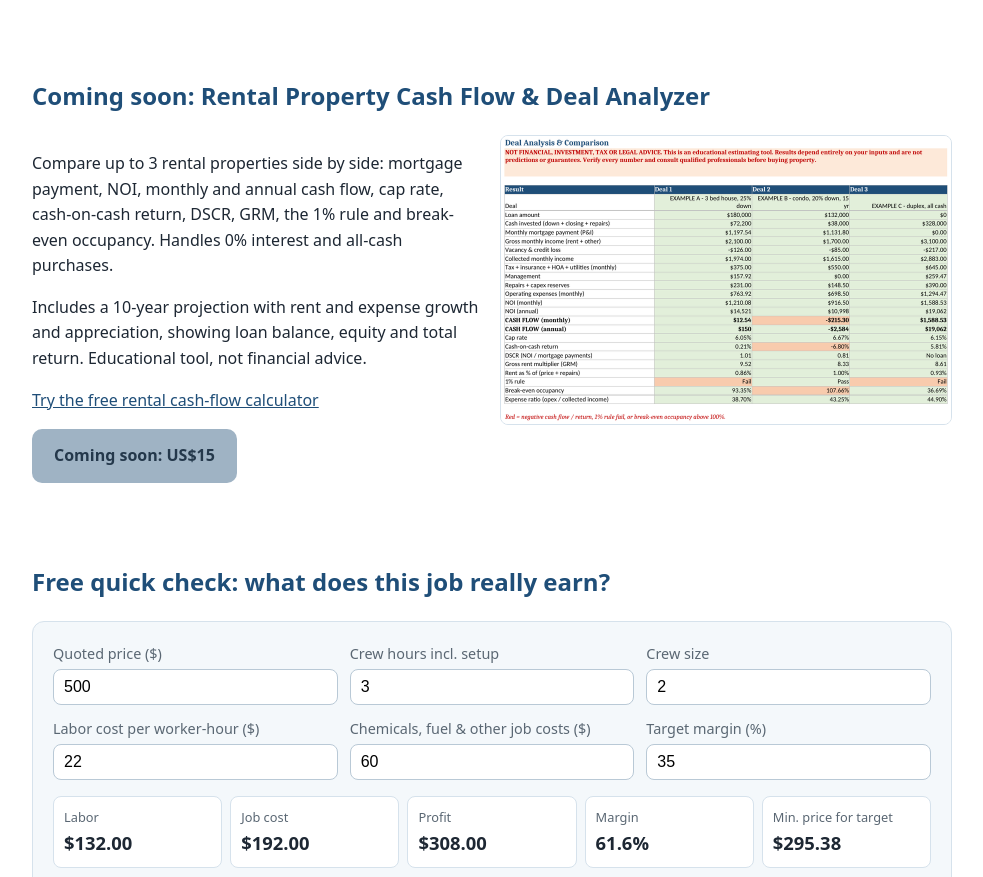
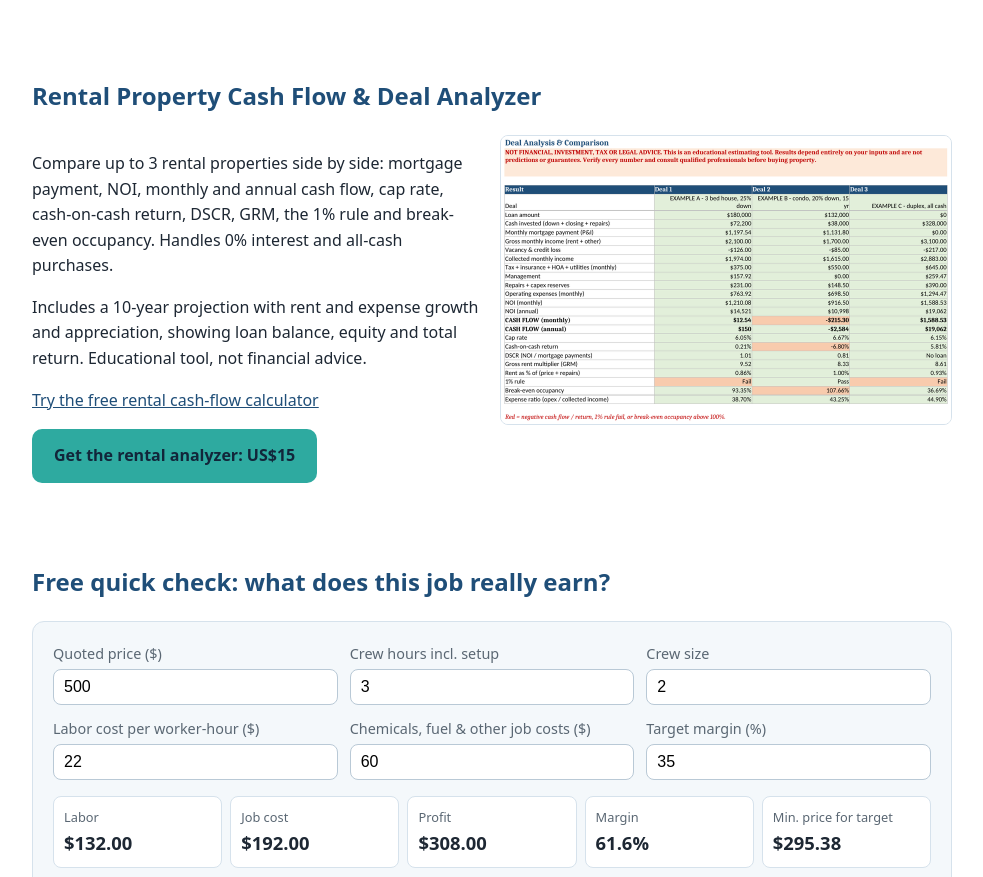
Before and after one commit to quoteloom/quoteloom.github.io, a plain HTML site: page index.html in a window 1280 px wide. Shown: the part 2134-3011 px from the top of the page, without its empty margins (148-1131 px from the left). Drawn offline with Linux system fonts and the light colour scheme.

Commit message:
Link rental analyzer

```diff
--- a/assets/config.js
+++ b/assets/config.js
@@ -6,6 +6,6 @@ window.QUOTELOOM_CONFIG = {
     "pressure-washing": "https://quoteloom.gumroad.com/l/pressure-washing-calculator",
     "house-cleaning": "https://quoteloom.gumroad.com/l/house-cleaning-calculator",
     "lawn-care": "https://quoteloom.gumroad.com/l/lawn-care-calculator",
-    "rental-analyzer": ""
+    "rental-analyzer": "https://quoteloom.gumroad.com/l/rental-property-analyzer"
   }
 };
--- a/index.html
+++ b/index.html
@@ -74,7 +74,7 @@
 </div></section>
 
 <section id="rental-analyzer"><div class="wrap">
- <h2>Coming soon: Rental Property Cash Flow &amp; Deal Analyzer</h2>
+ <h2>Rental Property Cash Flow &amp; Deal Analyzer</h2>
  <div class="grid">
   <div>
    <p>Compare up to 3 rental properties side by side: mortgage payment, NOI, monthly and annual cash flow, cap rate, cash-on-cash return, DSCR, GRM, the 1% rule and break-even occupancy. Handles 0% interest and all-cash purchases.</p>
```
